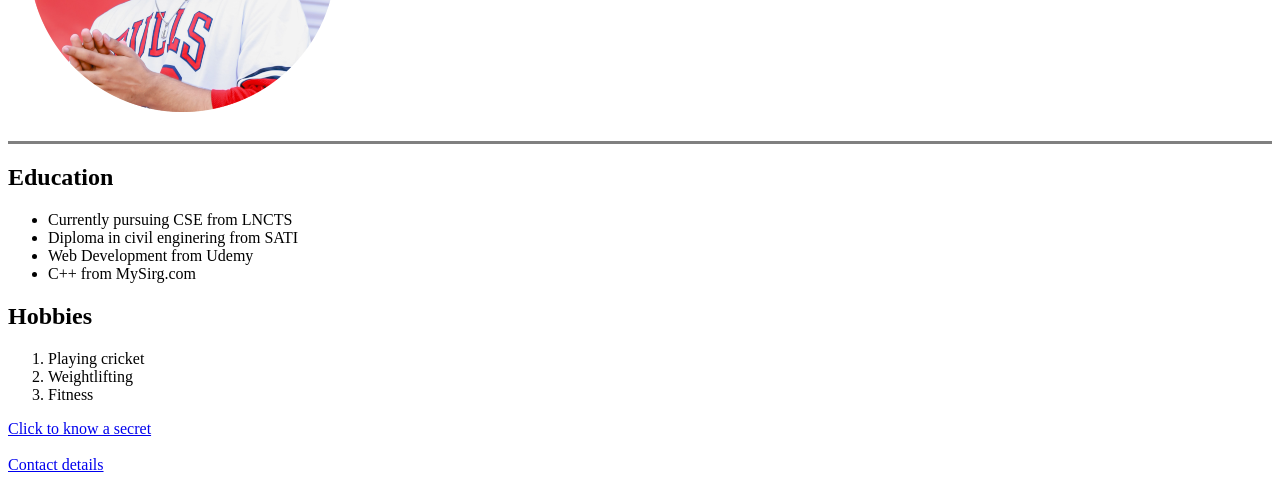
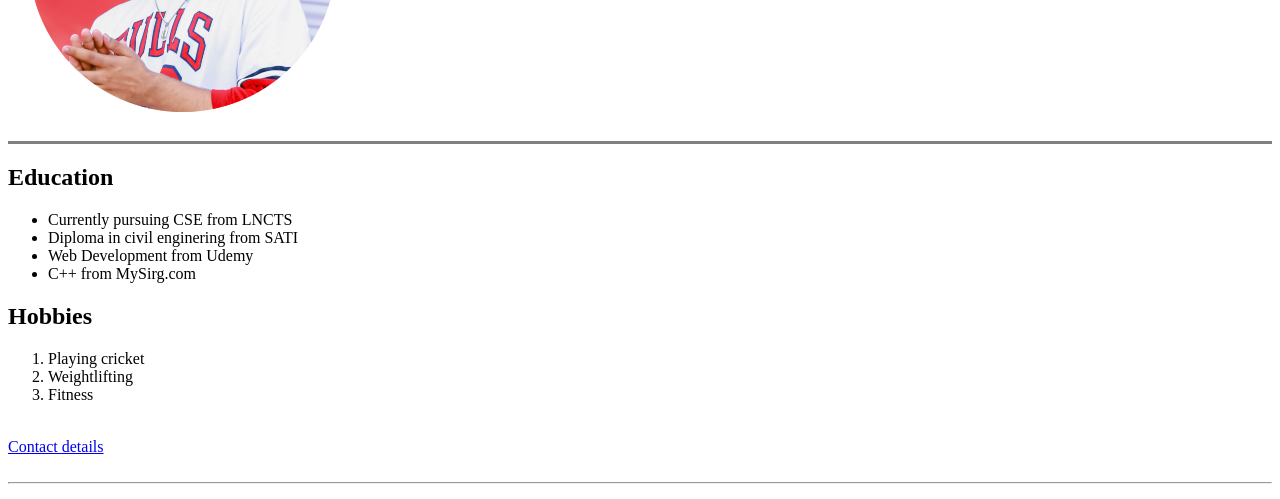
Before and after one commit to aayush1542/cv, a plain HTML site: page index.html in a window 1280 px wide. Shown: the part 242-741 px from the top of the page. Drawn offline with Linux system fonts and the light colour scheme.

Commit message:
Update index.html

```diff
--- a/index.html
+++ b/index.html
@@ -36,8 +36,7 @@
             <li>Fitness</li>
 
         </ol>
-        <a href="secret.html">Click to know a secret </a>
-        <br>
+
         <br>
         <a href="contact.html">Contact details</a>
         <br>
```
